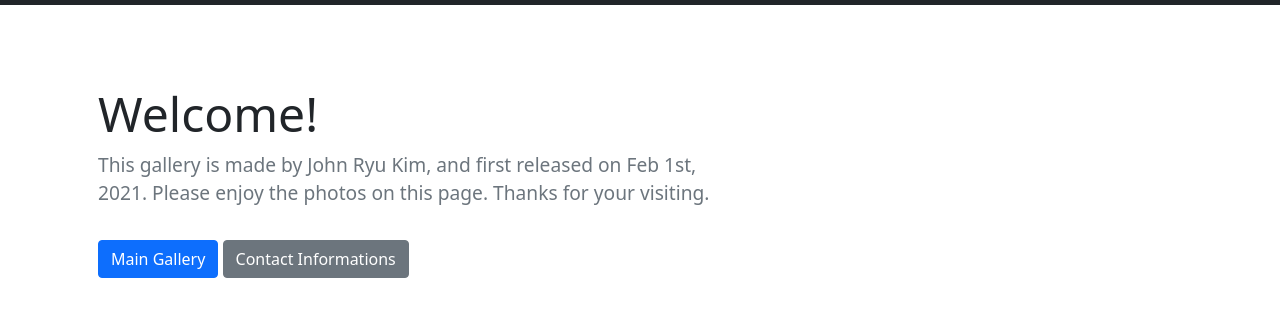
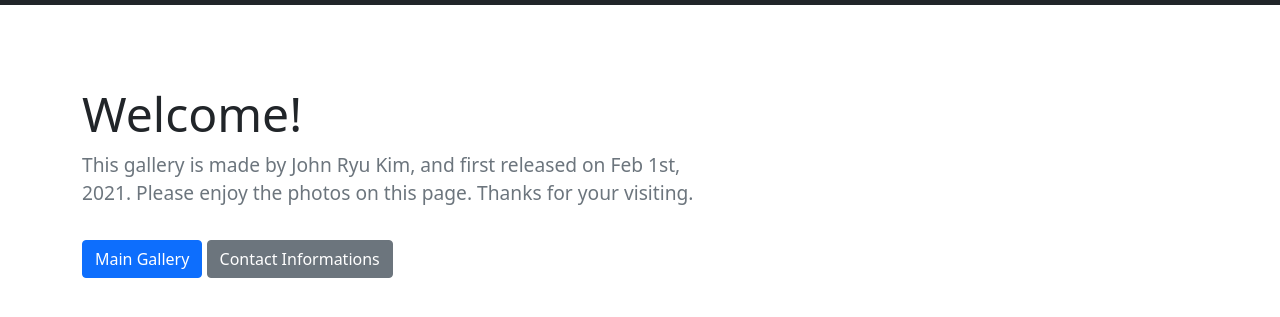
Before and after one commit to superhotfire07/GAL, a plain HTML site: page index.html in a window 1280 px wide. Shown: the part 51-368 px from the top of the page. Drawn offline with nearby package versions, Linux system fonts and the light colour scheme.

Commit message:
Update index.html

```diff
--- a/index.html
+++ b/index.html
@@ -36,7 +36,7 @@
 
       <div class="container home" style=" margin-top:5em;">
       <div class="row">
-        <div class="col-md mx-3 ">
+        <div class="col-md">
           <h1 style="font-size:3rem; font-weight: 200;">Welcome!</h1>
           <p style="padding-right:-50px; font-weight:200; font-size:1.2rem;"class="text-muted col-lg-7">This gallery is made by John Ryu Kim, and first released on Feb 1st, 2021. Please enjoy the photos on this page. Thanks for your visiting.</p>
 
@@ -44,7 +44,7 @@
 
         </div>
 
-        <div class="my-3 mx-3">
+        <div class="my-3">
           <button type="button" class="btn btn-primary galbt">Main Gallery</button>
           <button type="button" class="btn btn-secondary conbt">Contact Informations</button>
         </div>
```
